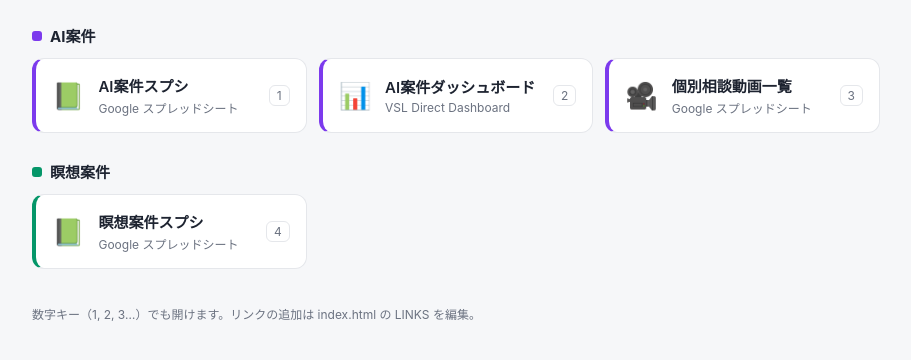
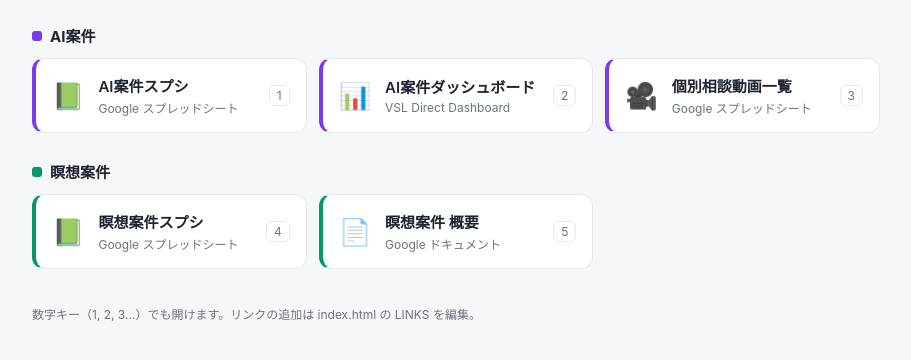
Before and after one commit to kumokawa1105-alt/ad-launcher, a plain HTML site: page index.html in a window 1280 px wide. Shown: the part 102-462 px from the top of the page, without its empty margins (184-1095 px from the left). Drawn offline with Linux system fonts and the light colour scheme.

Commit message:
瞑想案件に概要ドキュメントを追加
Co-Authored-By: Claude Opus 5.5 <noreply@anthropic.com>

```diff
--- a/index.html
+++ b/index.html
@@ -80,6 +80,8 @@
     { group: "瞑想案件", color: "--meisou", items: [
       { icon: "📗", title: "瞑想案件スプシ", sub: "Google スプレッドシート",
         url: "https://docs.google.com/spreadsheets/d/1CvwVhN8AXsnlmflHBZDa0UYcmPHDyCKnr2XXVqf_Jl4/edit?gid=1575925857#gid=1575925857" },
+      { icon: "📄", title: "瞑想案件 概要", sub: "Google ドキュメント",
+        url: "https://docs.google.com/document/d/1CuyJV88TFi2BBGqiCEQYqhQSqQuhBCZGtepDriNDwJU/edit?tab=t.8gn8sxru0qns" },
     ]},
   ];
   // =====================================================
```
